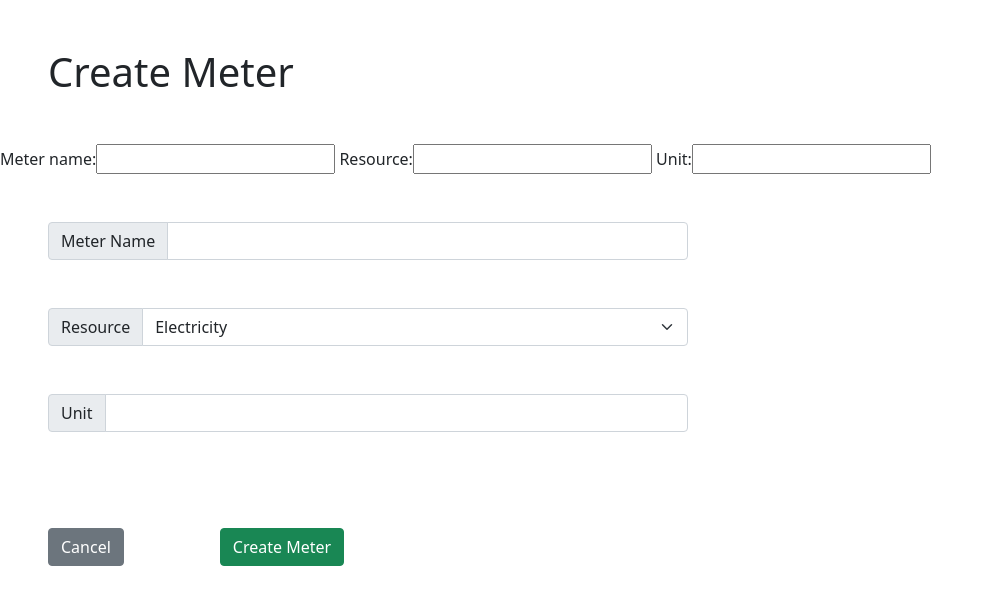
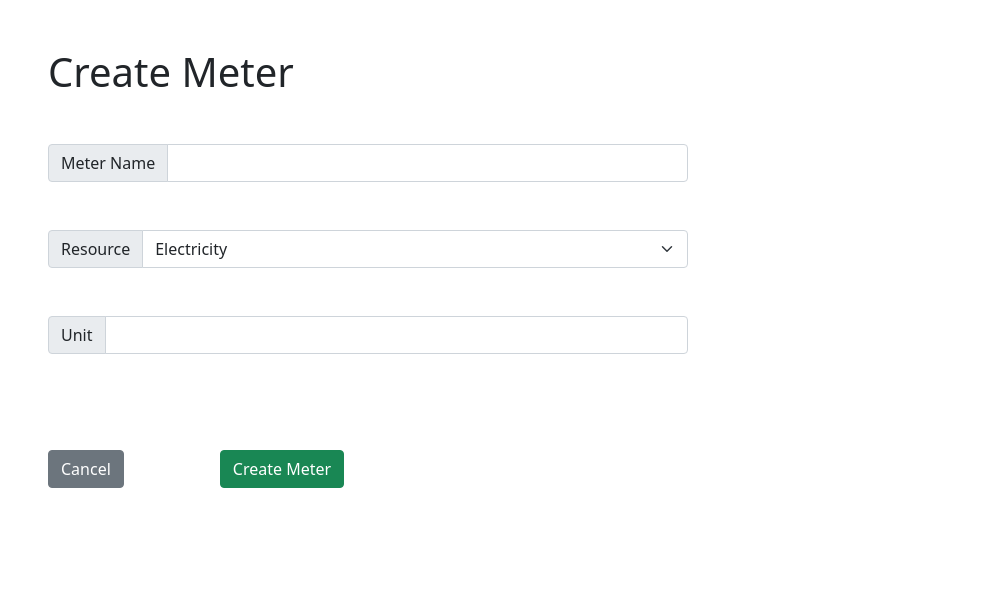
Before and after one commit to Pavlo-Momotenko/Meters-Monitoring, a Django app: page /new_meter/ in a window 1280 px wide. Shown: the top 605 px of the page, without its empty margins (0-993 px from the left). Run offline with Django 3.2, Linux system fonts and the light colour scheme; some libraries are stand-ins or nearby versions.

Commit message:
forms changing

```diff
--- a/meter/templates/meter/new_meter.html
+++ b/meter/templates/meter/new_meter.html
@@ -15,16 +15,14 @@
     <form action="#" method="post" enctype="multipart/form-data">
         {% csrf_token %}
 
-        {{ form }}
-
         <div class="input-group col-9 m-5" style="width: 50%">
             <span class="input-group-text">Meter Name</span>
-        <input type="text" aria-label="First name" class="form-control">
+            <input type="text" aria-label="Meter name" class="form-control" id="meter_name">
         </div>
 
         <div class="input-group mb-3 m-5" style="width: 50%">
             <span class="input-group-text">Resource</span>
-        <select class="form-select" aria-label="Default select example">
+            <select class="form-select" aria-label="Resource type" id="meter_resource">
                 <option selected>Electricity</option>
                 <option value="1">Water</option>
                 <option value="2">Gas</option>
@@ -33,10 +31,11 @@
 
         <div class="input-group col-9 m-5" style="width: 50%">
             <span class="input-group-text">Unit</span>
-        <input type="text" aria-label="First name" class="form-control">
+            <input type="text" aria-label="Unit" class="form-control" id="meter_unit">
         </div>
 
         <a href="{% url "index" %}" class="btn btn-secondary float-lg-start m-5">Cancel</a>
-    <a href="{% url "index" %}" class="btn btn-success float-lg-start m-5">Create Meter</a>
+        <a href="{% url "index" %}" class="btn btn-success float-lg-start m-5" id="meter_submit" type="submit">Create
+            Meter</a>
     </form>
 {% endblock %}
```
Lines whose indentation alone changed are shown as unchanged.
